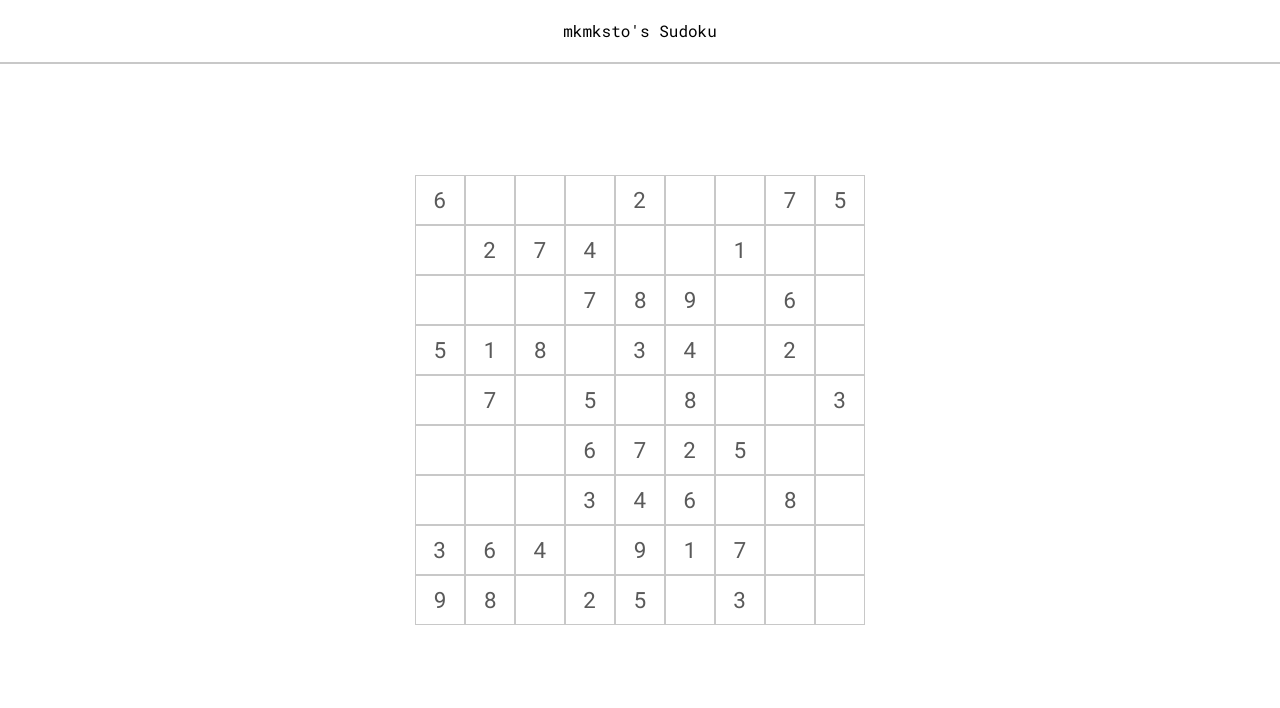
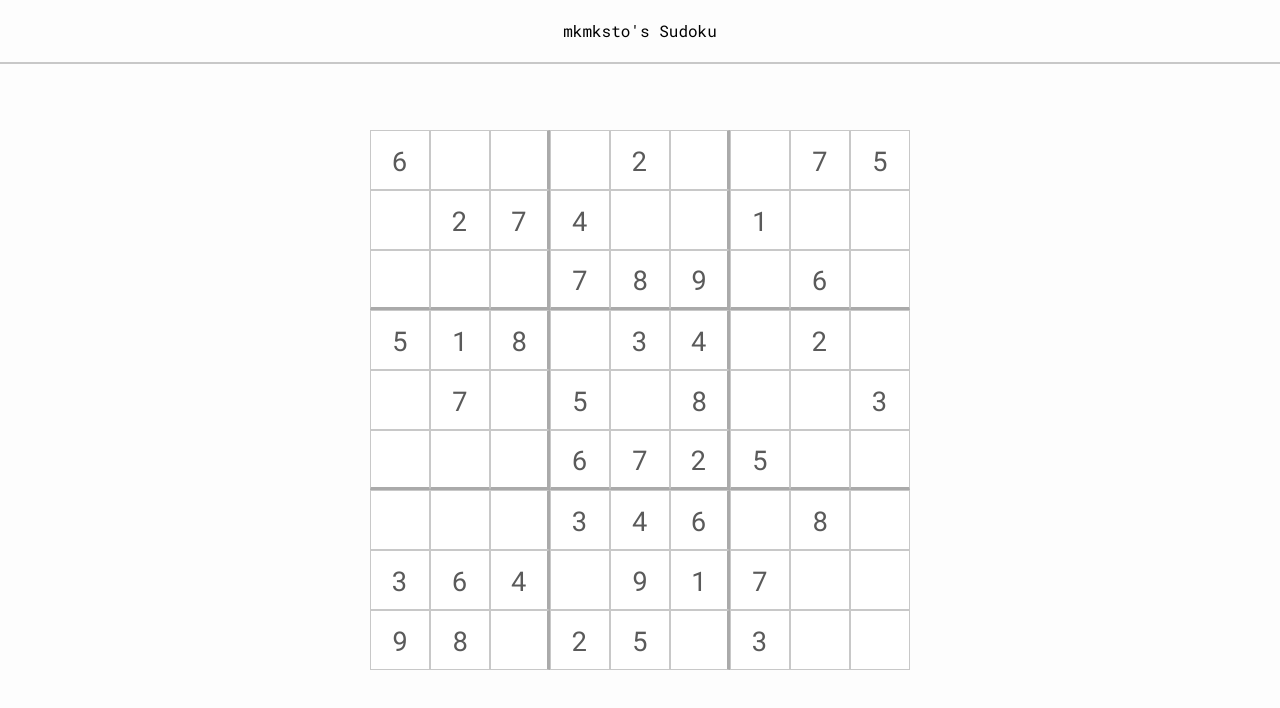
Before and after one commit to mkmksto/svelte_sudoku, a Svelte app: page / in a window 1280 px wide. Shown: the top 708 px of the page. Built offline with nearby package versions, Linux system fonts and the light colour scheme.

Commit message:
IMPROVED borderlines @ every 3 rows, columns

```diff
--- a/src/App.svelte
+++ b/src/App.svelte
@@ -15,6 +15,7 @@
 <style>
     main {
         height: 100vh;
+        background-color: rgb(253, 253, 253);
     }
 
     .container {
--- a/src/components/Board.svelte
+++ b/src/components/Board.svelte
@@ -30,7 +30,7 @@
             prevState.forEach((tileObj, idx) => {
                 tileObj.realValue = sample1[idx]
 
-                // removed from original puzzle
+                // values removed from original puzzle
                 if (newSample[idx] != 'x') {
                     tileObj.userInputValue = sample1[idx]
                     tileObj.isReplaceable = false
@@ -71,12 +71,14 @@
 />
 
 <div class="board">
-    {#each $tileState as { coord, realValue, isActiveTile, userInputValue, isUserInput } (coord)}
+    {#each $tileState as { coord, realValue, isActiveTile, userInputValue, isUserInput, isReplaceable, isValidValue } (coord)}
         <Tiles
             {realValue}
             {coord}
             {userInputValue}
             {isUserInput}
+            {isReplaceable}
+            {isValidValue}
             bind:isActive={isActiveTile}
         />
     {/each}
@@ -87,7 +89,7 @@
         display: grid;
         grid-template-columns: repeat(9, 1fr);
         grid-template-rows: repeat(9, 1fr);
-        width: 450px;
-        height: 450px;
+        width: 540px;
+        height: 540px;
     }
 </style>
--- a/src/components/Tiles.svelte
+++ b/src/components/Tiles.svelte
@@ -1,11 +1,11 @@
 <script>
     import { tileState } from '../stores/tileStateStore'
+
     export let realValue
-    // export let idx
     export let coord
     export let userInputValue
-    // export let isValidvalue
-    // export let isReplaceable
+    export let isValidValue
+    export let isReplaceable
     export let isActive
     export let isUserInput
 
@@ -42,29 +42,69 @@
     class="tile"
     class:active-tile={isActive}
     class:user-input={isUserInput}
+    class:replaceable-tile={isReplaceable}
+    class:non-replaceable-tile={!isReplaceable}
+    class:invalid-tile={!isValidValue}
     on:click={() => tileClick(coord, isActive)}
 >
     {userInputValue}
 </div>
 
 <style>
+    :root {
+        --default-border: 0.1px solid rgb(200, 200, 200);
+        --three-by-three: 3px solid rgb(170, 170, 170);
+    }
+
     .tile {
+        background-color: white;
         display: flex;
         align-items: center;
         justify-content: center;
-        font-size: 1.4rem;
+        font-size: 1.7rem;
         color: rgb(90, 90, 90);
-        width: 50px;
-        height: 50px;
-        border: 0.3px solid rgba(200, 200, 200);
+        width: 60px;
+        height: 60px;
+        border: var(--default-border);
+        user-select: none;
         transition: background-color 0.2s ease;
     }
 
+    .tile:nth-of-type(3n) {
+        border-right: var(--three-by-three);
+    }
+
+    /* remove right-border included in 9th item from the above selector */
+    .tile:nth-of-type(9n) {
+        border-right: var(--default-border);
+    }
+
+    /* styling bottom border of rows */
+    .tile:nth-of-type(n + 19):not(.tile:nth-of-type(n + 28)) {
+        border-bottom: var(--three-by-three);
+    }
+
+    .tile:nth-of-type(n + 46):not(.tile:nth-of-type(n + 55)) {
+        border-bottom: var(--three-by-three);
+    }
+
     .active-tile {
-        background-color: rgb(180, 180, 180);
+        background-color: rgba(100, 100, 100, 0.2);
+    }
+
+    .replaceable-tile {
+        cursor: pointer;
+    }
+
+    .non-replaceable-tile {
+        background-color: white;
     }
 
     .user-input {
         color: rgb(0, 107, 238);
     }
+
+    /* .invalid-tile {
+        color: red;
+    } */
 </style>
```
